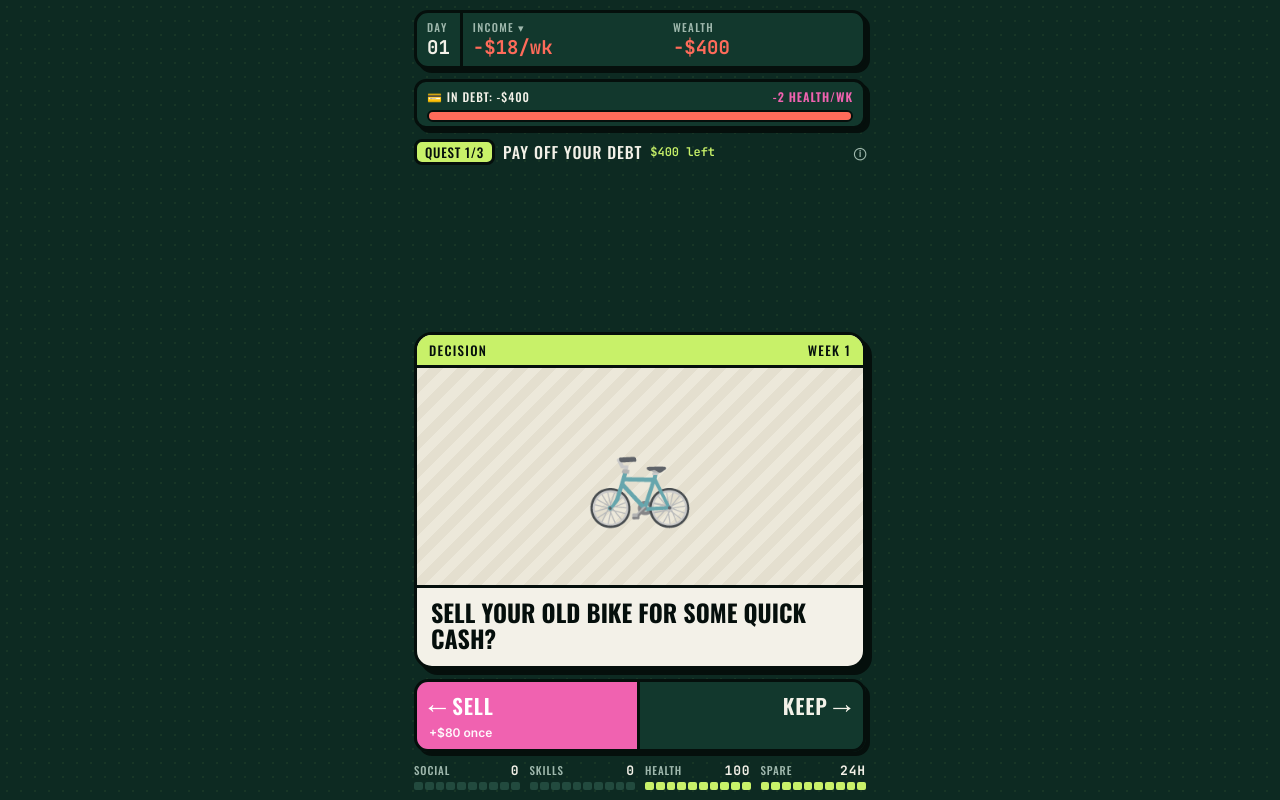
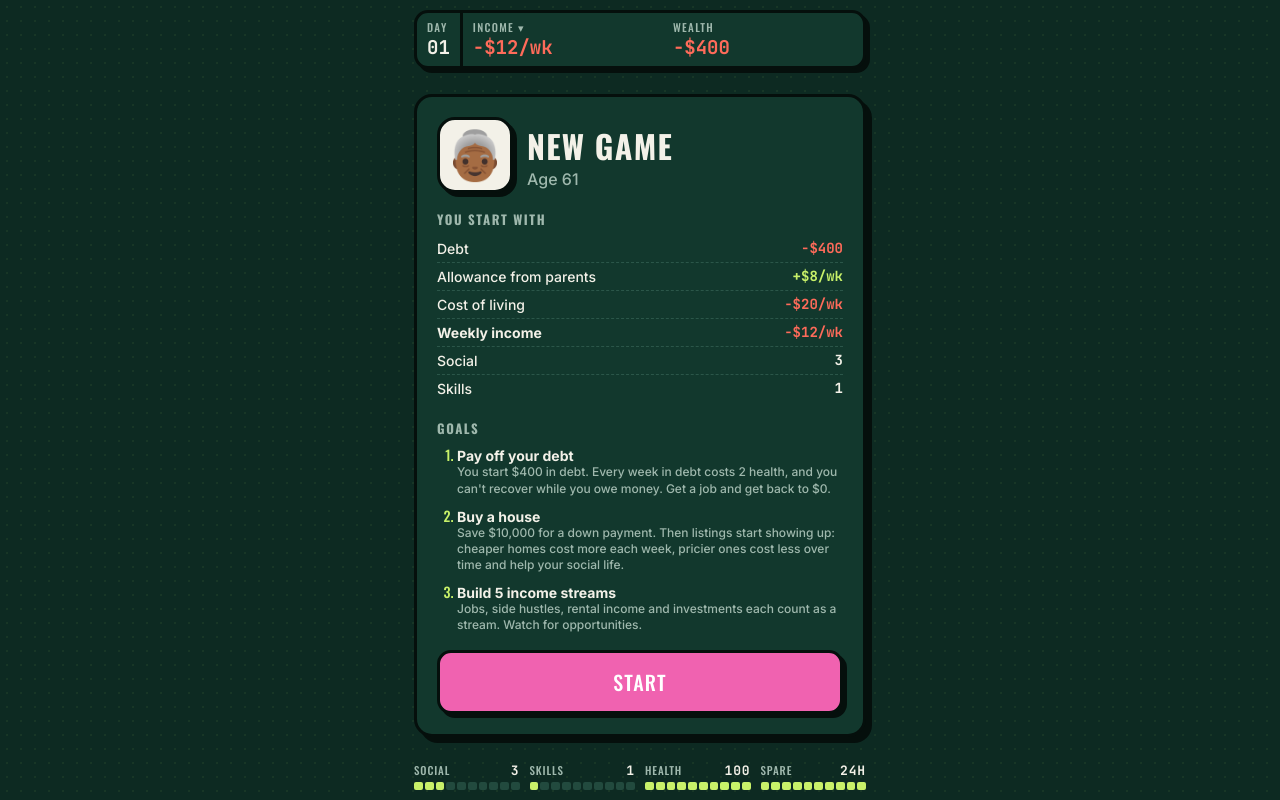
Before and after one commit to Keatteoh/Capital-Games, a React (Vite) app: page / in a window 1280 px wide. Built offline with nearby package versions, Linux system fonts and the light colour scheme.

Commit message:
start screen with random character and stats

```diff
--- a/src/App.jsx
+++ b/src/App.jsx
@@ -118,12 +118,64 @@ function Toast({ last, onClose }) {
   );
 }
 
+// The start screen: who you are, what you start with, and the goals.
+function Intro({ stats, onStart }) {
+  const { character } = stats;
+  const net = weeklyNet(stats.flows);
+  return (
+    <div className="summary intro">
+      <div className="intro-who">
+        <span className="intro-emoji" role="img" aria-label={`A ${character.age}-year-old ${character.gender}`}>
+          {character.emoji}
+        </span>
+        <div>
+          <h2>New game</h2>
+          <p className="muted">Age {character.age}</p>
+        </div>
+      </div>
+
+      <h3>You start with</h3>
+      <ul className="intro-list">
+        <li><span>Debt</span><b className="num neg">{money(stats.wealth)}</b></li>
+        {stats.flows.map((f) => (
+          <li key={f.id}>
+            <span>{f.label}</span>
+            <b className={`num ${f.amount >= 0 ? 'pos' : 'neg'}`}>{formatFlow(f)}</b>
+          </li>
+        ))}
+        {!stats.flows.some((f) => f.amount > 0) && (
+          <li><span>Allowance from parents</span><b className="num muted">None</b></li>
+        )}
+        <li className="intro-total">
+          <span>Weekly income</span>
+          <b className={`num ${net >= 0 ? 'pos' : 'neg'}`}>{net >= 0 ? '+' : ''}{money(net)}/wk</b>
+        </li>
+        <li><span>Social</span><b className="num">{stats.social}</b></li>
+        <li><span>Skills</span><b className="num">{stats.skills}</b></li>
+      </ul>
+
+      <h3>Goals</h3>
+      <ol className="intro-goals">
+        {GOALS.map((g) => (
+          <li key={g.id}>
+            <b>{g.title}</b>
+            <span className="muted">{g.hint}</span>
+          </li>
+        ))}
+      </ol>
+
+      <button type="button" className="btn btn-primary" onClick={onStart}>Start</button>
+    </div>
+  );
+}
+
 function newGame() {
   const stats = createInitialStats();
-  const game = { stats, card: drawCard(stats), turn: 0, last: null, status: 'playing', lostTo: null };
+  const game = { stats, card: drawCard(stats), turn: 0, last: null, status: 'intro', lostTo: null };
   // Dev only: add ?stress to the URL to see the busiest screen (debt, under-slept,
   // outcome toast showing) for layout testing.
   if (import.meta.env.DEV && new URLSearchParams(window.location.search).has('stress')) {
+    game.status = 'playing';
     Object.assign(stats, { wealth: -19, spareTime: 4, health: 40, day: 8 });
     game.last = {
       outcome: 'You joined the gym and recognise a few regulars already.',
@@ -135,6 +187,7 @@ function newGame() {
   }
   // Dev only: ?card=<id> starts on that card, e.g. ?card=party.
   const forced = import.meta.env.DEV && new URLSearchParams(window.location.search).get('card');
+  if (forced) game.status = 'playing';
   if (forced === 'house') game.card = houseCard(makeHouse());
   else if (forced === 'reassess') game.card = reassessCard({ id: 'guitar', label: 'Guitar', image: '🎸', hours: 3, keepPrompt: 'Keep up the guitar lessons?' });
   else if (forced) game.card = [...DECISIONS, ...EVENTS].find((c) => c.id === forced) ?? game.card;
@@ -184,6 +237,7 @@ export default function App() {
   const underSlept = isUnderSlept(stats);
   const lowHealth = stats.health < LOW_HEALTH;
   const playing = status === 'playing';
+  const start = () => setGame((g) => ({ ...g, status: 'playing' }));
 
   return (
     <div className="app">
@@ -259,7 +313,9 @@ export default function App() {
       )}
 
       <main className="stage">
-        {playing ? (
+        {status === 'intro' ? (
+          <Intro stats={stats} onStart={start} />
+        ) : playing ? (
           <>
             <SwipeCard key={game.turn} decision={card} stats={stats} onChoose={choose} />
             {last && showToast && <Toast last={last} onClose={hideToast} />}
--- a/src/decisions.js
+++ b/src/decisions.js
@@ -95,6 +95,29 @@ function makeFlow(def, startDay) {
 }
 
 // ---------- Starting state ----------
+// A random player character: age group, gender and skin tone change every game.
+const SKIN_TONES = ['\u{1F3FB}', '\u{1F3FC}', '\u{1F3FD}', '\u{1F3FE}', '\u{1F3FF}'];
+const CHARACTERS = {
+  younger: [
+    { base: '🧑', gender: 'person' },
+    { base: '👨', gender: 'man' },
+    { base: '👩', gender: 'woman' },
+  ],
+  older: [
+    { base: '🧓', gender: 'person' },
+    { base: '👴', gender: 'man' },
+    { base: '👵', gender: 'woman' },
+  ],
+};
+
+export function makeCharacter(rng = Math.random) {
+  const age = 19 + Math.floor(rng() * 50); // 19–68
+  const group = age >= 55 ? CHARACTERS.older : CHARACTERS.younger;
+  const c = group[Math.floor(rng() * group.length)];
+  const tone = SKIN_TONES[Math.floor(rng() * SKIN_TONES.length)];
+  return { emoji: c.base + tone, gender: c.gender, age };
+}
+
 export function createInitialStats() {
   const allowance = randomInt(0, 15);
   const flows = [makeFlow(COST_OF_LIVING, 1)];
@@ -105,10 +128,11 @@ export function createInitialStats() {
     day: 1,
     swipes: 0,          // choices made so far
     wealth: STARTING_DEBT,
-    social: 0,
+    social: randomInt(1, 4),
     spareTime: 24,
     health: 100,
-    skills: 0,
+    skills: randomInt(1, 4),
+    character: makeCharacter(),
     flows,
     flags: [],          // things the player has learned/unlocked, e.g. 'chainsaw'
     commitments: [],    // ongoing hobbies etc.: { id, label, image, hours, keepPrompt, dropLabel }
--- a/src/styles.css
+++ b/src/styles.css
@@ -465,6 +465,41 @@ button.cell:active { background: var(--panel-2); }
 .summary-won h2 { color: var(--lime); }
 .muted { color: var(--muted); }
 
+/* ---------- Start screen ---------- */
+.intro h2 { margin: 0; }
+.intro h3 {
+  margin: 16px 0 6px;
+  font-family: var(--font-display);
+  font-size: 13px;
+  letter-spacing: 0.12em;
+  text-transform: uppercase;
+  color: var(--muted);
+}
+.intro-who { display: flex; align-items: center; gap: 14px; }
+.intro-who p { margin: 0; }
+.intro-emoji {
+  display: grid;
+  place-items: center;
+  width: 76px;
+  height: 76px;
+  flex-shrink: 0;
+  font-size: 48px;
+  line-height: 1;
+  border: var(--outline);
+  border-radius: 18px;
+  background: var(--paper);
+  box-shadow: var(--pop);
+}
+.summary .intro-list { margin: 0; line-height: 1.5; font-size: 14px; }
+.intro-list li { display: flex; justify-content: space-between; gap: 8px; padding: 3px 0; border-bottom: 1px dashed #2b5649; }
+.intro-list li:last-child { border-bottom: none; }
+.intro-list .intro-total { font-weight: 700; }
+.intro-goals { margin: 0 0 8px; padding-left: 20px; font-size: 14px; }
+.intro-goals li { margin-bottom: 8px; }
+.intro-goals li::marker { font-family: var(--font-display); color: var(--lime); }
+.intro-goals b { display: block; }
+.intro-goals span { font-size: 12px; line-height: 1.35; display: block; }
+
 .btn {
   width: 100%;
   margin-top: 8px;
```
